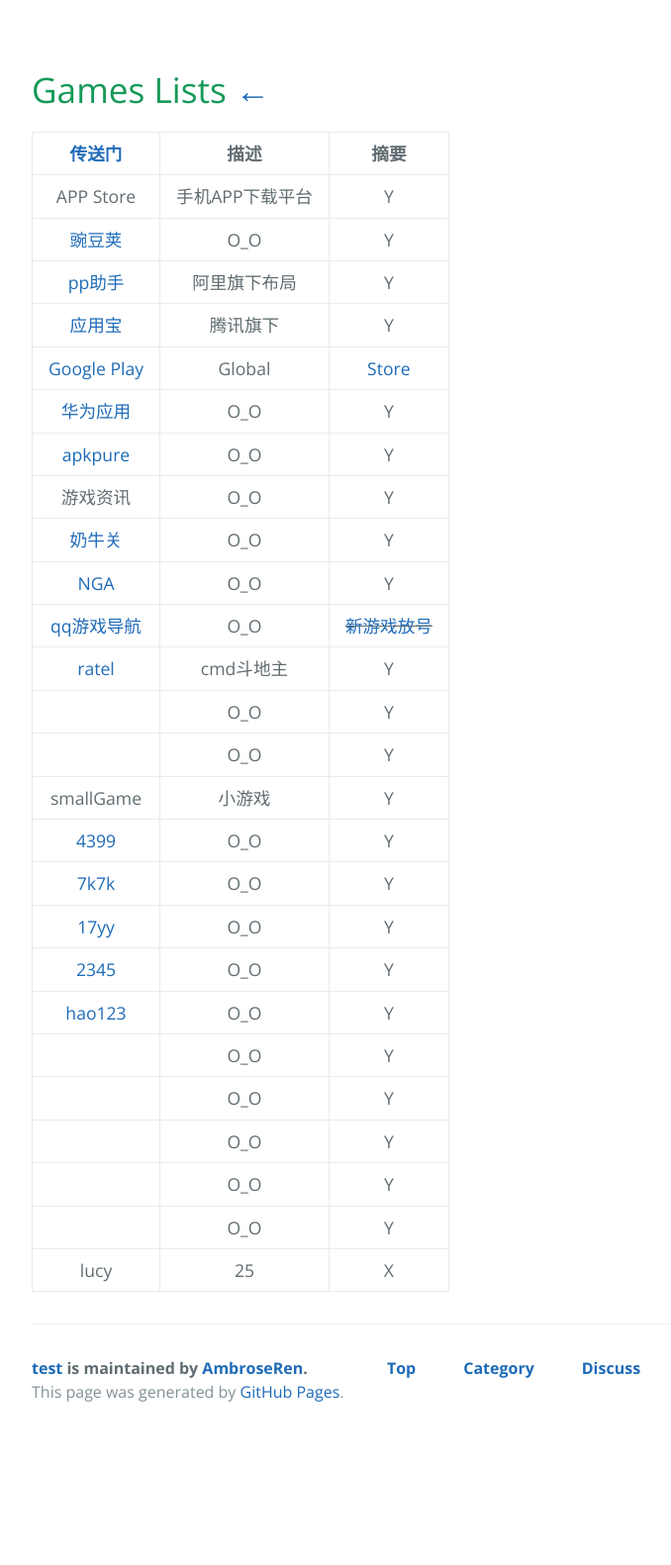
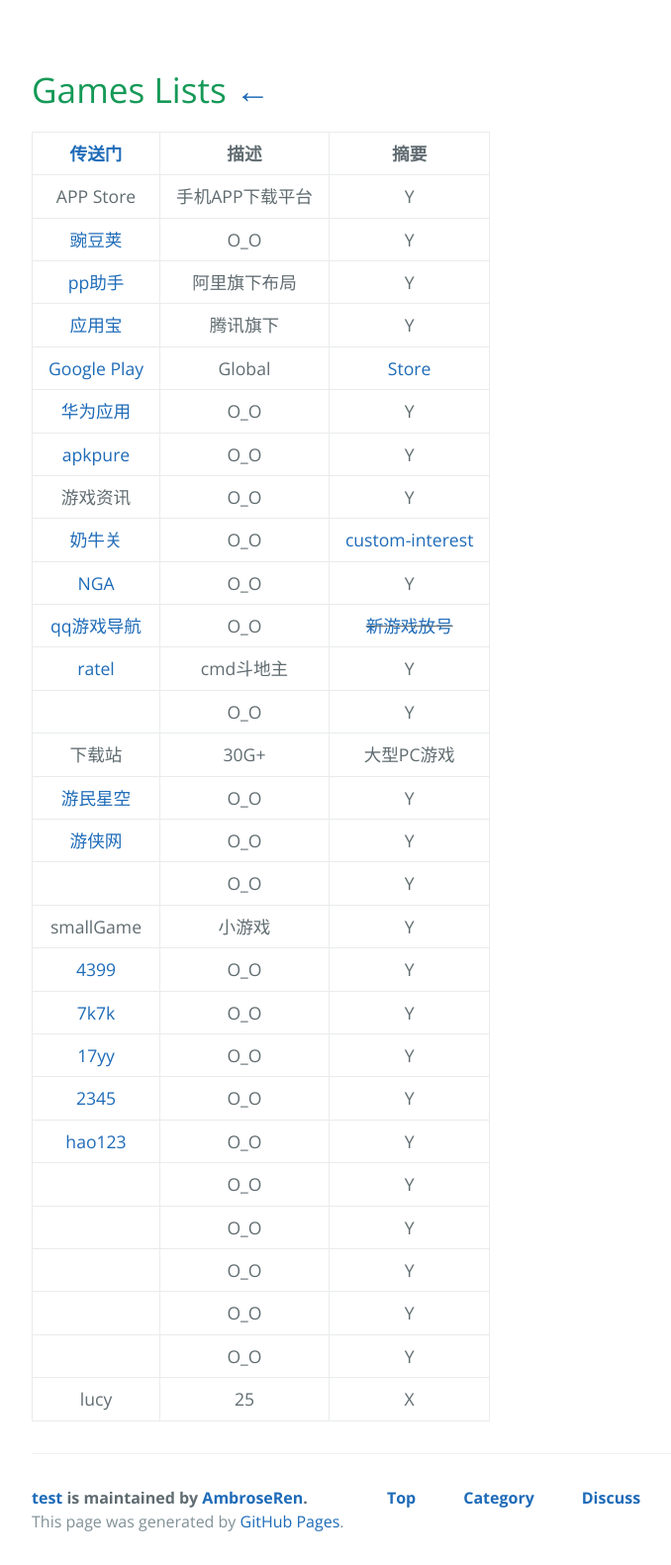
Before and after one commit to AmbroseRen/test, a Jekyll site: the page built from Art/Games/index.md, in a window 1280 px wide. Shown: the whole page at 99% size, without its empty margins (128-806 px from the left). Built offline with Jekyll 4.4.1, drawn with Linux system fonts in a browser that asks for light colours; nearby versions of some CDN libraries; our own code applies the rules of GitHub Pages for plain Markdown files; library files that are not in the unit come from our copies; the repository's description, which GitHub fills in, is left out; before the commit the page ends 1450 px from its top, so only the background shows below that.

Commit message:
Update index.md

```diff
--- a/Art/Games/index.md
+++ b/Art/Games/index.md
@@ -32,11 +32,14 @@
 | [华为应用](https://appgallery.huawei.com/app/C27162) | O_O | Y |
 | [apkpure](https://apkpure.com/cn/) | O_O | Y |
 | 游戏资讯 | O_O | Y |
-| [奶牛关](https://cowlevel.net/game) | O_O | Y |
+| [奶牛关](https://cowlevel.net/game) | O_O | [custom-interest](https://cowlevel.net/custom-interest) |
 | [NGA](https://nga.178.com/thread.php?fid=-7955747) | O_O | Y |
 | [qq游戏导航](https://game.qzone.qq.com/?from=gameapp) | O_O | ~~[新游戏放号](https://igame.qq.com/games/grantaccount.php)~~ |
 | [ratel](https://github.com/ainilili/ratel) | cmd斗地主 | Y |
 | []() | O_O | Y |
+| 下载站 | 30G+ | 大型PC游戏 |
+| [游民星空](https://www.gamersky.com/) | O_O | Y |
+| [游侠网](https://www.ali213.net/) | O_O | Y |
 | []() | O_O | Y |
 | smallGame | 小游戏 | Y |
 | [4399](http://www.4399.com/) | O_O | Y |
```
